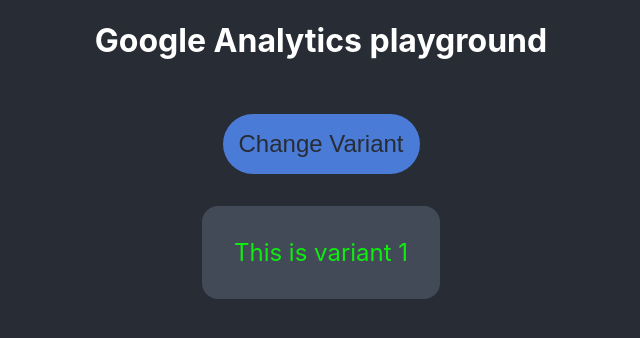
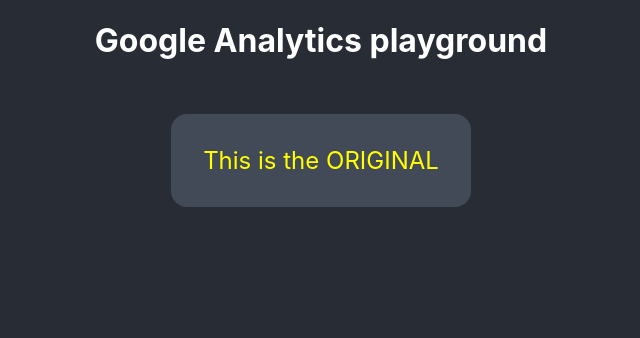
Before and after one commit to andresgobl98/ga-setup, a React (Create React App) app: page / in a window 1280 px wide. Shown: the top 338 px of the page, without its empty margins (319-959 px from the left). Built offline with nearby package versions, Linux system fonts and the light colour scheme.

Commit message:
Implemented hook to display experiment

```diff
--- a/src/App.jsx
+++ b/src/App.jsx
@@ -1,17 +1,16 @@
 import './App.scss';
-import { useEffect, useState } from 'react';
+import { useState } from 'react';
 import useExperiment from './utils/experiments';
 
 function App() {
-  const [ variantShown, setVariantShown ] = useState(1)
+  /* const [ variantShown, setVariantShown ] = useState(1) */
   const variant = useExperiment('KGpFV4A0TFaVmdZLKAUzSA');
 
-  console.log(variant)
   return (
     <div className="App">
       <div className='content'>
         <h1>Google Analytics playground</h1>
-        <button className='button' onClick={() => {
+        {/* <button className='button' onClick={() => {
           if (variantShown === 1) {
             setVariantShown(2)
             return
@@ -19,14 +18,14 @@
           setVariantShown(1)
           }}>
           Change Variant
-        </button>
-        {variantShown === 1 ?
+        </button> */}
+        {variant === 1 ?
           <div className={'experiment experiment-1'}>
-            <span>This is variant 1</span>
+            <span>This is the VARIANT</span>
           </div>
           :
           <div className={'experiment experiment-2'}>
-            <span>This is variant 2</span>
+            <span>This is the ORIGINAL</span>
           </div>
         }
       </div>
```
